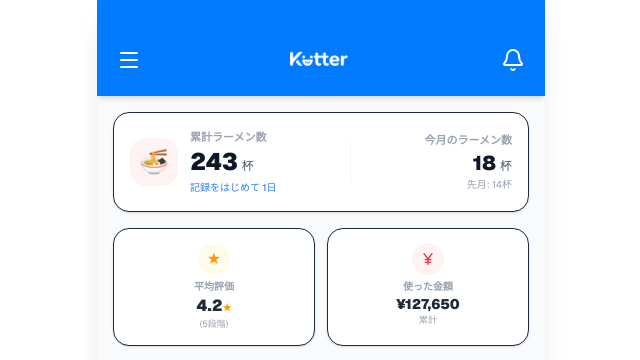
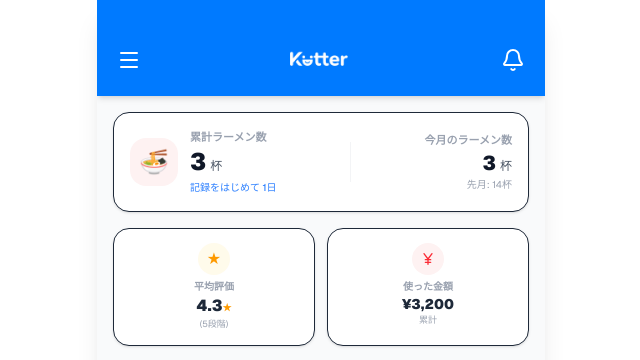
Before and after one commit to m-eng0108/kutter, a Next.js app: page / in a window 1280 px wide. Shown: the top 360 px of the page, without its empty margins (319-959 px from the left). Built offline with nearby package versions, Linux system fonts and the light colour scheme.

Commit message:
Day 1: LocalStorageを用いたデータ・画像保存機能を追加

```diff
--- a/app/page.tsx
+++ b/app/page.tsx
@@ -1,6 +1,6 @@
 'use client';
 
-import React, { useState } from 'react';
+import React, { useState, useEffect } from 'react';
 import {
   Search, Filter, Plus, ChevronRight, X, Star, CheckCircle2,
   Image as ImageIcon, MapPin, Calendar, Trash2, Edit3, ChevronLeft,
@@ -80,7 +80,21 @@ const INITIAL_DATA: Ramen[] = [
 ];
 
 export default function RamenApp() {
-  const [ramenList, setRamenList] = useState<Ramen[]>(INITIAL_DATA);
+  // 🌟 LocalStorageからデータを読み込む（なければINITIAL_DATA）
+  const [ramenList, setRamenList] = useState<Ramen[]>(() => {
+    if (typeof window !== 'undefined') {
+      const saved = localStorage.getItem('kutter_ramenList');
+      if (saved) {
+        try {
+          return JSON.parse(saved);
+        } catch (e) {
+          console.error(e);
+        }
+      }
+    }
+    return INITIAL_DATA;
+  });
+
   const [currentTab, setCurrentTab] = useState<'home' | 'list' | 'stats'>('home');
   const [selectedGenre, setSelectedGenre] = useState('すべて');
   const [isModalOpen, setIsModalOpen] = useState(false);
@@ -98,7 +112,12 @@ export default function RamenApp() {
   const [memo, setMemo] = useState('');
   const [imagePreview, setImagePreview] = useState<string | null>(null);
 
-  // 🌟 ここで9月1日からの経過日数を自動計算！
+  // 🌟 ramenListが変更されるたびに自動でLocalStorageに保存する
+  useEffect(() => {
+    localStorage.setItem('kutter_ramenList', JSON.stringify(ramenList));
+  }, [ramenList]);
+
+  // 9月1日からの経過日数を自動計算
   const startDate = new Date('2026-09-01');
   const today = new Date();
   const diffTime = today.getTime() - startDate.getTime();
@@ -332,15 +351,15 @@ export default function RamenApp() {
               <div className="grid grid-cols-3 gap-2 pt-2 text-center">
                 <div>
                   <p className="text-[10px] text-blue-100 font-bold">  総杯数</p>
-                  <p className="text-xl font-black">🍜243<span className="text-xs font-normal">杯</span></p>
+                  <p className="text-xl font-black">🍜{ramenList.length}<span className="text-xs font-normal">杯</span></p>
                 </div>
                 <div>
                   <p className="text-[10px] text-blue-100 font-bold">  訪問店舗</p>
-                  <p className="text-xl font-black">📍87<span className="text-xs font-normal">店</span></p>
+                  <p className="text-xl font-black">📍{new Set(ramenList.map(r => r.shopName)).size}<span className="text-xs font-normal">店</span></p>
                 </div>
                 <div>
                   <p className="text-[10px] text-blue-100 font-bold">総支出</p>
-                  <p className="text-base font-black pt-1">¥127,650</p>
+                  <p className="text-base font-black pt-1">¥{ramenList.reduce((sum, r) => sum + r.price, 0).toLocaleString()}</p>
                 </div>
               </div>
             </div>
@@ -356,7 +375,7 @@ export default function RamenApp() {
 
               <div className="space-y-2 pt-2">
                 {[
-                  { month: '5月 (今月)', count: 18, max: 25 },
+                  { month: '5月 (今月)', count: ramenList.length, max: 25 },
                   { month: '4月', count: 14, max: 25 },
                   { month: '3月', count: 21, max: 25 },
                   { month: '2月', count: 16, max: 25 },
@@ -370,7 +389,7 @@ export default function RamenApp() {
                     <div className="w-full bg-gray-100 h-2.5 rounded-full overflow-hidden">
                       <div
                         className="bg-blue-600 h-full rounded-full transition-all duration-500"
-                        style={{ width: `${(item.count / item.max) * 100}%` }}
+                        style={{ width: `${Math.min(100, (item.count / item.max) * 100)}%` }}
                       />
                     </div>
                   </div>
@@ -385,11 +404,11 @@ export default function RamenApp() {
               </h3>
               <div className="space-y-2.5 text-xs">
                 {[
-                  { name: '醤油', count: 86, color: 'bg-blue-500', percent: '35%' },
-                  { name: '塩', count: 42, color: 'bg-teal-500', percent: '17%' },
-                  { name: '豚骨', count: 41, color: 'bg-amber-500', percent: '17%' },
-                  { name: '味噌', count: 38, color: 'bg-orange-500', percent: '16%' },
-                  { name: 'その他', count: 36, color: 'bg-purple-500', percent: '15%' },
+                  { name: '醤油', count: ramenList.filter(r => r.genre === '醤油').length, color: 'bg-blue-500' },
+                  { name: '塩', count: ramenList.filter(r => r.genre === '塩').length, color: 'bg-teal-500' },
+                  { name: '豚骨', count: ramenList.filter(r => r.genre === '豚骨').length, color: 'bg-amber-500' },
+                  { name: '味噌', count: ramenList.filter(r => r.genre === '味噌').length, color: 'bg-orange-500' },
+                  { name: 'その他', count: ramenList.filter(r => r.genre === 'その他').length, color: 'bg-purple-500' },
                 ].map((g, i) => (
                   <div key={i} className="flex items-center justify-between border-b pb-2 last:border-none last:pb-0">
                     <div className="flex items-center gap-2">
@@ -397,7 +416,6 @@ export default function RamenApp() {
                       <span className="font-bold text-gray-700">{g.name}</span>
                     </div>
                     <div className="flex items-center gap-3">
-                      <span className="text-gray-500 font-medium">{g.percent}</span>
                       <span className="font-black text-gray-900 w-10 text-right">{g.count}杯</span>
                     </div>
                   </div>
@@ -429,10 +447,9 @@ export default function RamenApp() {
                 <div>
                   <p className="text-[11px] text-gray-400 font-bold">累計ラーメン数</p>
                   <div className="flex items-baseline gap-1">
-                    <span className="text-2xl font-black text-gray-900">243</span>
+                    <span className="text-2xl font-black text-gray-900">{ramenList.length}</span>
                     <span className="text-xs text-gray-600">杯</span>
                   </div>
-                  {/* 🌟 自動計算された日数をここにスッキリ配置！ */}
                   <p className="text-[10px] text-blue-500 font-medium mt-0.5">記録をはじめて {diffDays}日</p>
                 </div>
               </div>
@@ -440,7 +457,7 @@ export default function RamenApp() {
               <div className="text-right">
                 <p className="text-[11px] text-gray-400 font-bold">今月のラーメン数</p>
                 <div className="flex items-baseline justify-end gap-1">
-                  <span className="text-xl font-black text-gray-900">18</span>
+                  <span className="text-xl font-black text-gray-900">{ramenList.length}</span>
                   <span className="text-xs text-gray-600">杯</span>
                 </div>
                 <p className="text-[10px] text-gray-400">先月: 14杯</p>
@@ -452,13 +469,16 @@ export default function RamenApp() {
               <div className="bg-white p-3.5 rounded-2xl text-center border shadow-sm">
                 <div className="w-8 h-8 mx-auto bg-amber-50 rounded-full flex items-center justify-center text-amber-500 mb-1">★</div>
                 <p className="text-[10px] text-gray-400 font-bold">平均評価</p>
-                <p className="text-base font-black text-gray-800">4.2<span className="text-[10px] text-amber-500">★</span></p>
+                <p className="text-base font-black text-gray-800">
+                  {ramenList.length > 0 ? (ramenList.reduce((sum, r) => sum + r.rating, 0) / ramenList.length).toFixed(1) : '0.0'}
+                  <span className="text-[10px] text-amber-500">★</span>
+                </p>
                 <p className="text-[9px] text-gray-400">(5段階)</p>
               </div>
               <div className="bg-white p-3.5 rounded-2xl text-center border shadow-sm">
                 <div className="w-8 h-8 mx-auto bg-red-50 rounded-full flex items-center justify-center text-red-500 mb-1"><JapaneseYen className="w-4 h-4" /></div>
                 <p className="text-[10px] text-gray-400 font-bold">使った金額</p>
-                <p className="text-sm font-black text-gray-800">¥127,650</p>
+                <p className="text-sm font-black text-gray-800">¥{ramenList.reduce((sum, r) => sum + r.price, 0).toLocaleString()}</p>
                 <p className="text-[9px] text-gray-400">累計</p>
               </div>
             </div>
@@ -516,27 +536,27 @@ export default function RamenApp() {
                 <div>
                   <div className="text-lg">🍜</div>
                   <p className="text-[10px] font-bold text-gray-600 mt-1">醤油</p>
-                  <p className="text-xs font-black text-gray-900">86<span className="text-[9px]">杯</span></p>
+                  <p className="text-xs font-black text-gray-900">{ramenList.filter(r => r.genre === '醤油').length}<span className="text-[9px]">杯</span></p>
                 </div>
                 <div>
                   <div className="text-lg">🥣</div>
                   <p className="text-[10px] font-bold text-gray-600 mt-1">塩</p>
-                  <p className="text-xs font-black text-gray-900">42<span className="text-[9px]">杯</span></p>
+                  <p className="text-xs font-black text-gray-900">{ramenList.filter(r => r.genre === '塩').length}<span className="text-[9px]">杯</span></p>
                 </div>
                 <div>
                   <div className="text-lg">🍜</div>
                   <p className="text-[10px] font-bold text-gray-600 mt-1">味噌</p>
-                  <p className="text-xs font-black text-gray-900">38<span className="text-[9px]">杯</span></p>
+                  <p className="text-xs font-black text-gray-900">{ramenList.filter(r => r.genre === '味噌').length}<span className="text-[9px]">杯</span></p>
                 </div>
                 <div>
                   <div className="text-lg">🍜</div>
                   <p className="text-[10px] font-bold text-gray-600 mt-1">豚骨</p>
-                  <p className="text-xs font-black text-gray-900">41<span className="text-[9px]">杯</span></p>
+                  <p className="text-xs font-black text-gray-900">{ramenList.filter(r => r.genre === '豚骨').length}<span className="text-[9px]">杯</span></p>
                 </div>
                 <div>
                   <div className="text-lg">•••</div>
                   <p className="text-[10px] font-bold text-gray-600 mt-1">その他</p>
-                  <p className="text-xs font-black text-gray-900">14<span className="text-[9px]">杯</span></p>
+                  <p className="text-xs font-black text-gray-900">{ramenList.filter(r => r.genre === 'その他').length}<span className="text-[9px]">杯</span></p>
                 </div>
               </div>
             </div>
```
